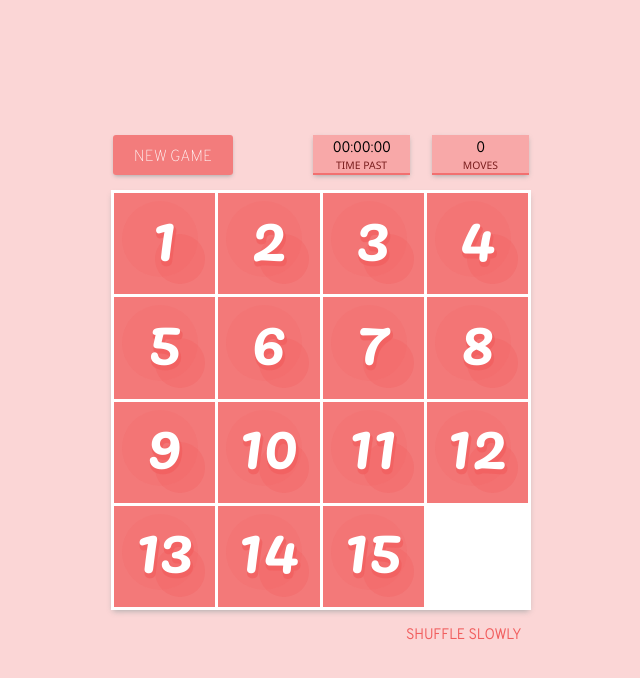
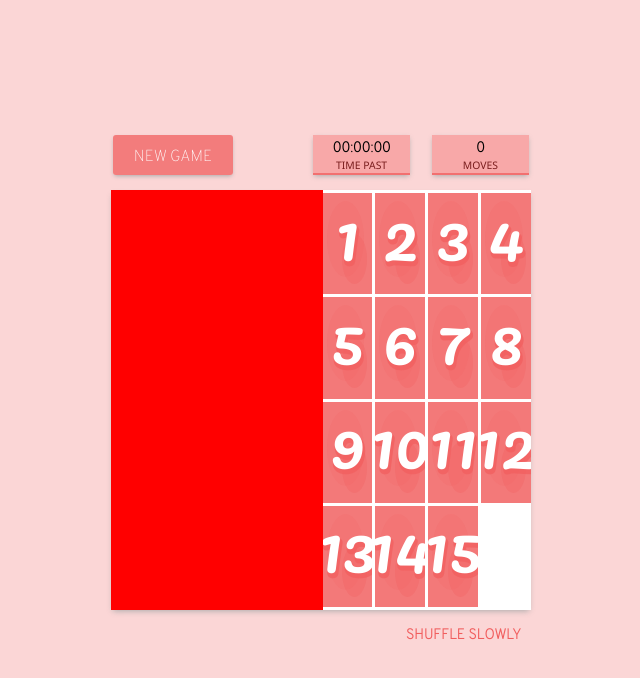
Before and after one commit to russo97/FifteenPuzzle, a Vue app: page / in a window 1280 px wide. Shown: the top 678 px of the page, without its empty margins (319-959 px from the left). Built offline with nearby package versions, Linux system fonts and the light colour scheme.

Commit message:
feat: criado componente para sinalizar fim de jogo

```diff
--- a/src/App.vue
+++ b/src/App.vue
@@ -1,6 +1,8 @@
 <template>
   <main id="app" ref="mainbox">
     <Controls :moves="moves" :timepast="timepast" :playing="playing" @new-game="newGame" />
+
+    <WinScreen />
 
     <transition-group tag="div" name="cell" id="content">
       <Tile
@@ -19,6 +21,7 @@
 import Tile from "./components/Tile";
 import Controls from "./components/Controls";
 import Settings from "./components/Settings";
+import WinScreen from "./components/WinScreen";
 
 export default {
   name: 'App',
@@ -249,7 +252,8 @@ export default {
   components: {
     Tile,
     Controls,
-    Settings
+    Settings,
+    WinScreen
   }
 }
 </script>
--- /dev/null
+++ b/src/components/WinScreen.vue
@@ -0,0 +1,20 @@
+<template>
+  <div id="winScreen">
+  </div>
+</template>
+
+<script>
+export default {
+    name: 'WinScreen',
+
+    data () {}
+}
+</script>
+
+<style lang="scss">
+    #winScreen {
+        width: 100%;
+        height: 100%;
+        background: red;
+    }
+</style>
```
